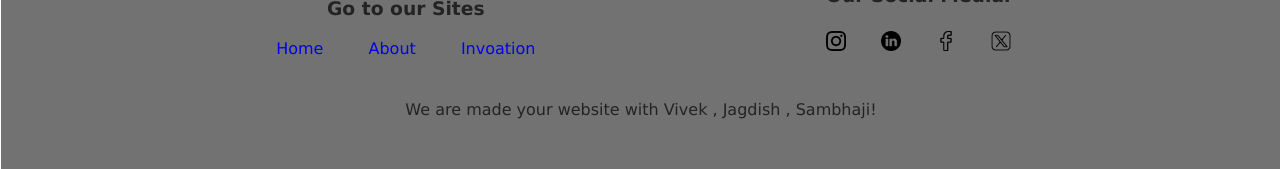
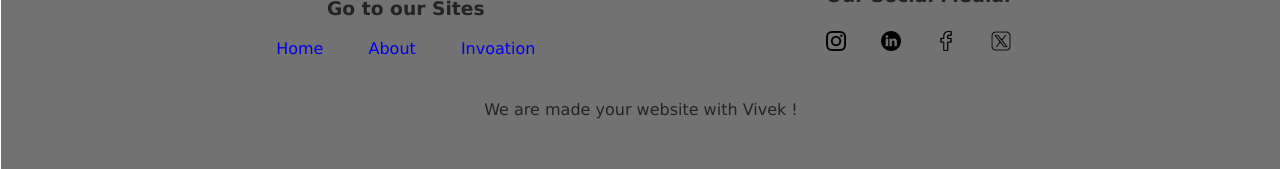
Before and after one commit to Vivek4114/india-web, a plain HTML site: page invoation.html in a window 1280 px wide. Shown: the part 1857-2026 px from the top of the page. Drawn offline with Linux system fonts and the light colour scheme.

Commit message:
Update invoation.html

```diff
--- a/invoation.html
+++ b/invoation.html
@@ -218,8 +218,7 @@
             </div>
         </div>
 
-        <span id="sp" style="text-align: center; padding-top: 30px;">We are made your website with Vivek , Jagdish ,
-            Sambhaji!</span>
+        <span id="sp" style="text-align: center; padding-top: 30px;">We are made your website with Vivek !</span>
     </footer>
 
 
```
